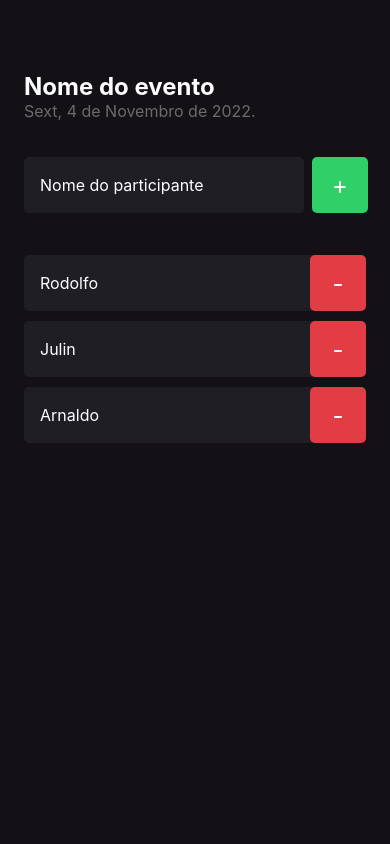
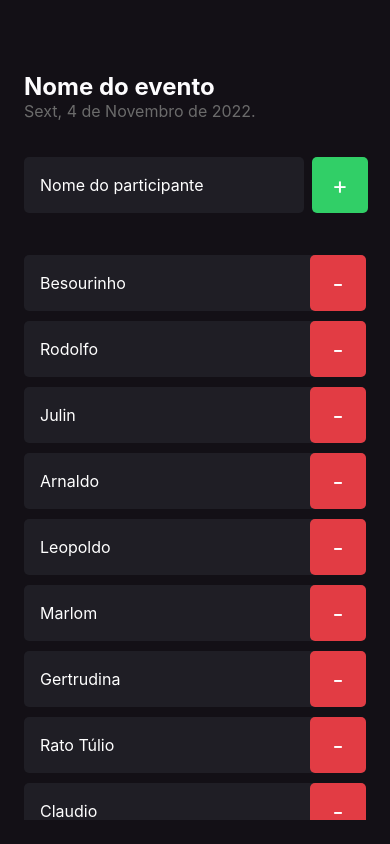
Before and after one commit to barreiradlc/imhere-react-native-ignite, a React Native app: screen / in a window 390 px wide. Built offline with nearby package versions, Linux system fonts and the light colour scheme.

Commit message:
Scrollview added

```diff
--- a/src/screens/Home/index.tsx
+++ b/src/screens/Home/index.tsx
@@ -1,12 +1,13 @@
-import { Text, TextInput, TouchableOpacity, View } from "react-native"
+import { ScrollView, Text, TextInput, TouchableOpacity, View } from "react-native"
 import { Participant } from "../../components/Participant"
 import { styles } from "./styles"
 
 function Home() {
+  const participants = ["Besourinho", "Rodolfo", "Julin", "Arnaldo", "Leopoldo", "Marlom", "Gertrudina", "Rato Túlio", "Claudio", "Betino", "Pescoço", "Costela", "Ronaldo"]
+
   function handleParticipantAdd() {
     console.debug("ADD!")
   }
-
   function handleParticipantRemove(name: string) {
     console.debug(`REMOVE! ${name}`)
   }
@@ -32,9 +33,12 @@ function Home() {
         </TouchableOpacity>
       </View>
 
-      <Participant onRemove={handleParticipantRemove} name="Rodolfo" />
-      <Participant onRemove={handleParticipantRemove} name="Julin" />
-      <Participant onRemove={handleParticipantRemove} name="Arnaldo" />
+      <ScrollView>
+        {participants.map((participant) =>
+          <Participant onRemove={handleParticipantRemove} name={participant} key={`${participant}-${new Date().toTimeString()}`} />
+        )}
+      </ScrollView>
+
     </View>
   )
 }
```
